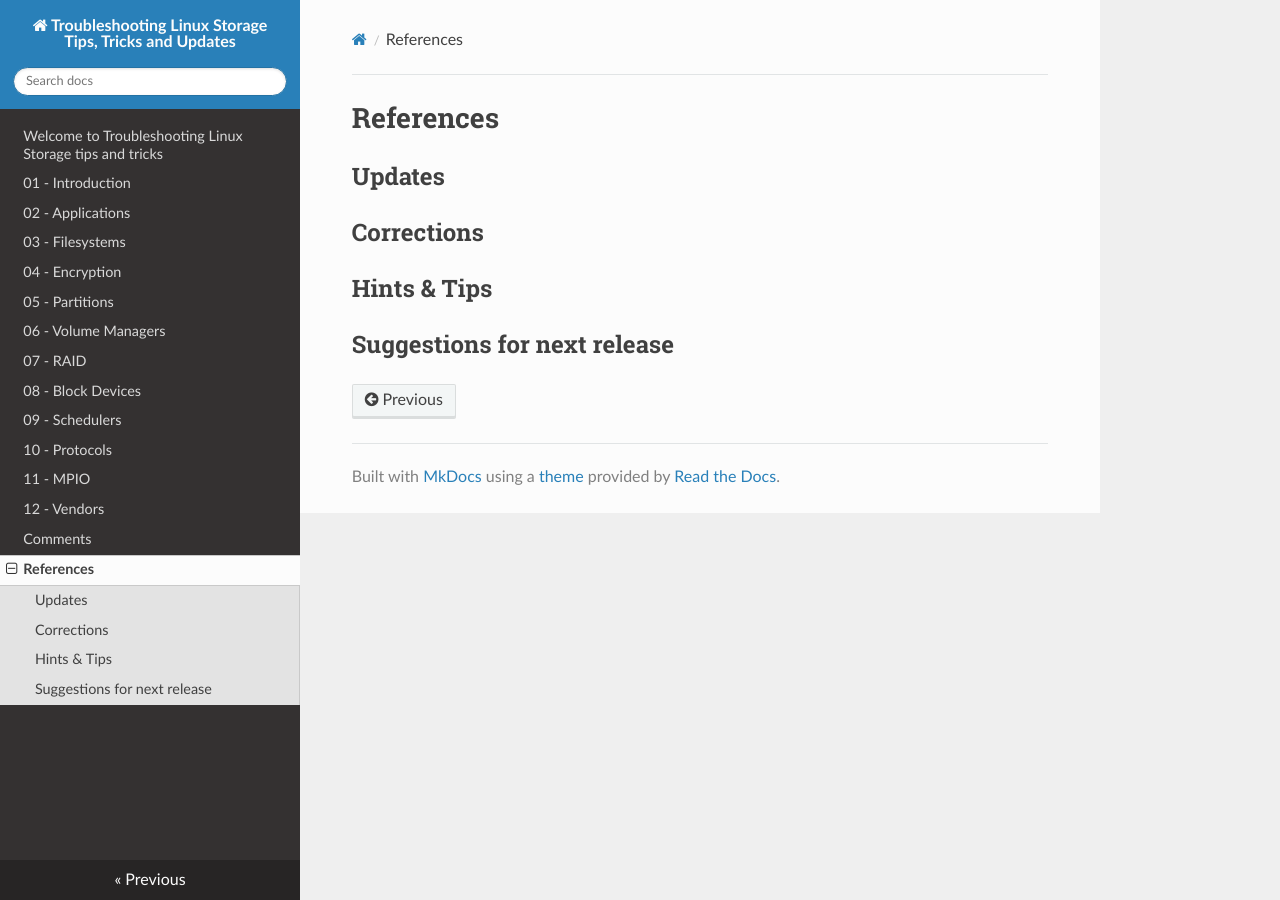
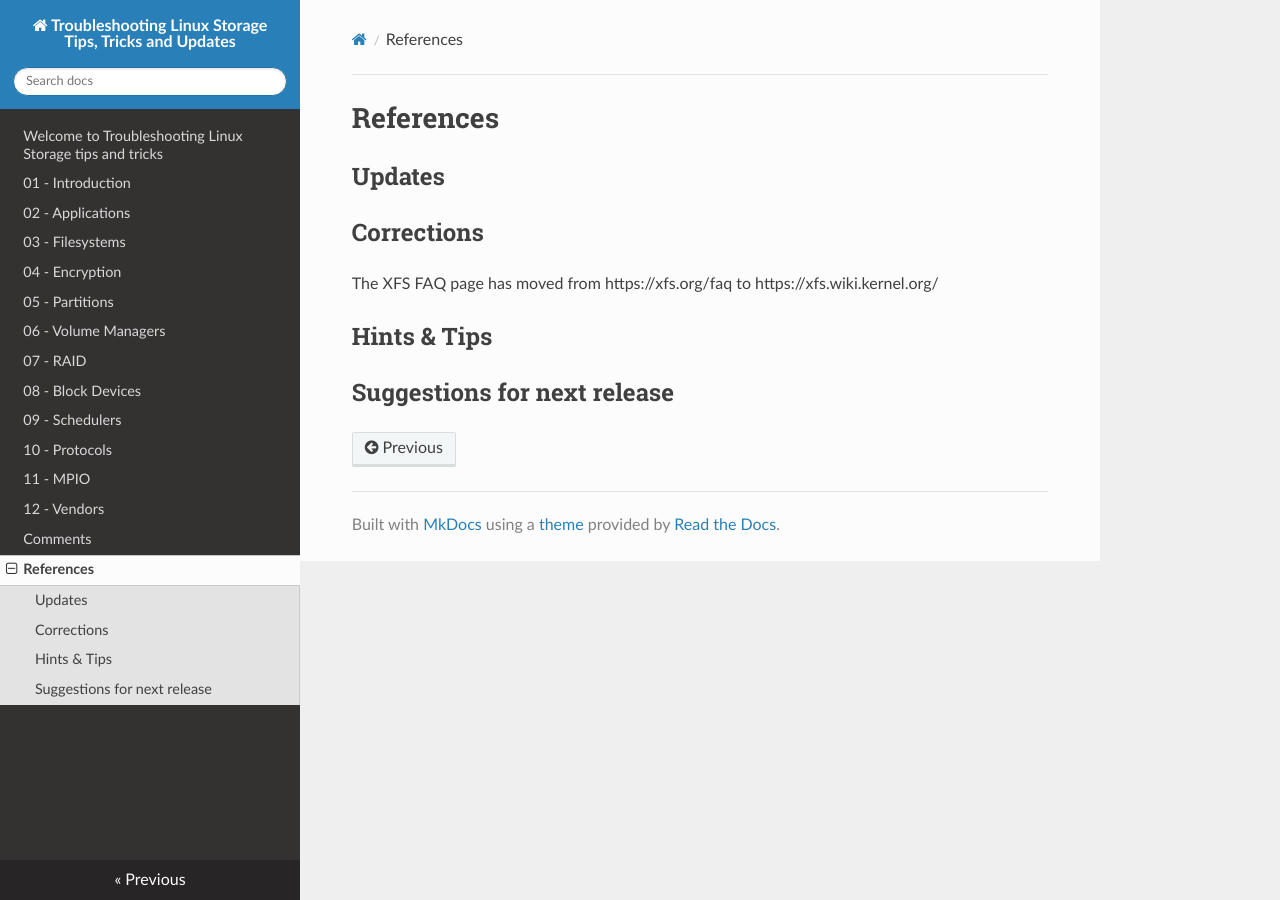
Before and after one commit to elonden/lst-tips, an MkDocs documentation site: the page built from docs/chap-99-references.md, in a window 1280 px wide. Built offline with MkDocs 1.6.1, drawn with Linux system fonts in a browser that asks for light colours; nearby versions of some CDN libraries.

Commit message:
update
Signed-off-by: Erwin van Londen <erwin.vanlonden@hitachivantara.com>

```diff
--- a/docs/chap-99-references.md
+++ b/docs/chap-99-references.md
@@ -4,6 +4,8 @@
 
 ## Corrections
 
+The XFS FAQ page has moved from https://xfs.org/faq to https://xfs.wiki.kernel.org/
+
 ## Hints & Tips
 
 ## Suggestions for next release
```
